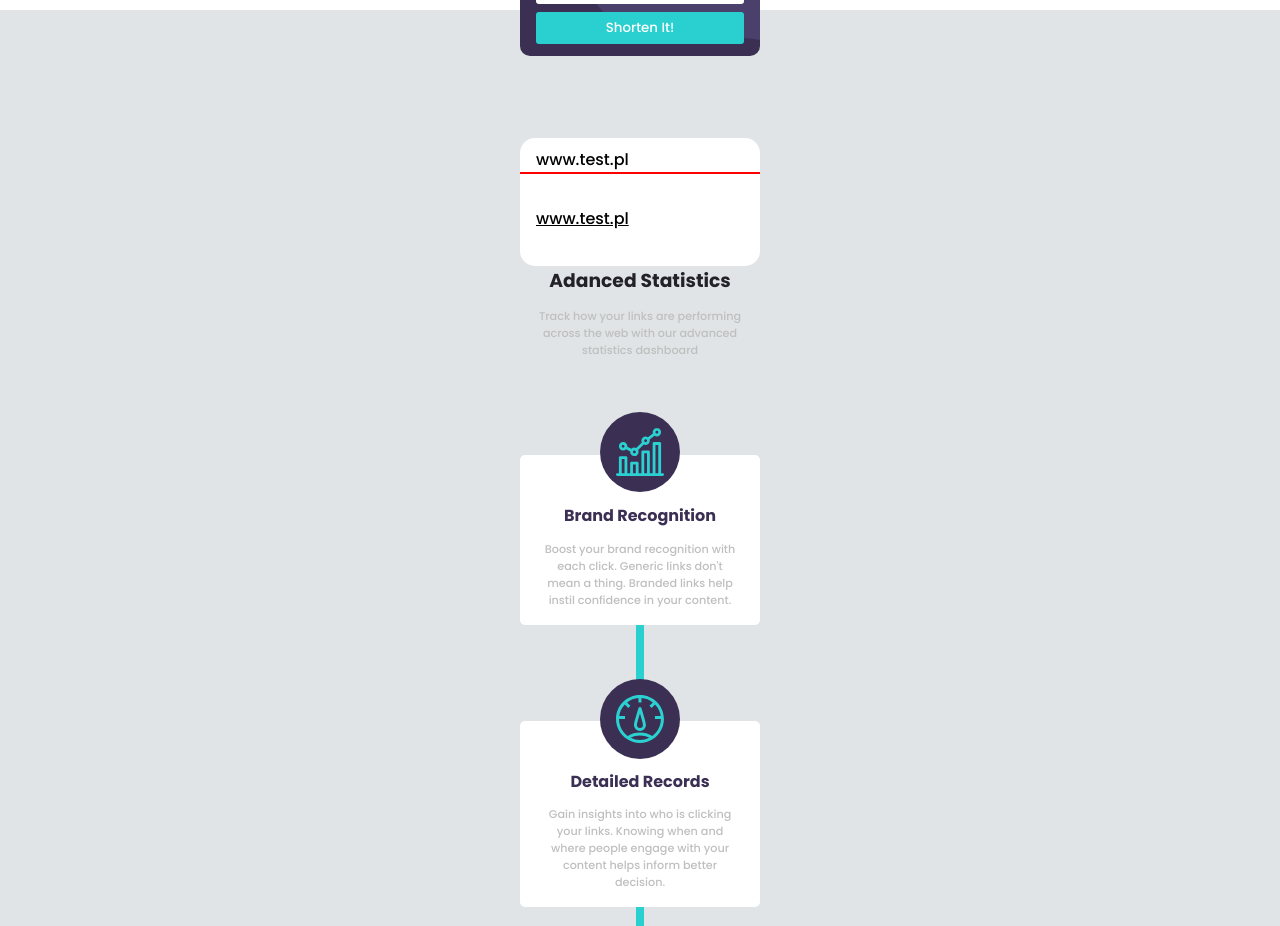
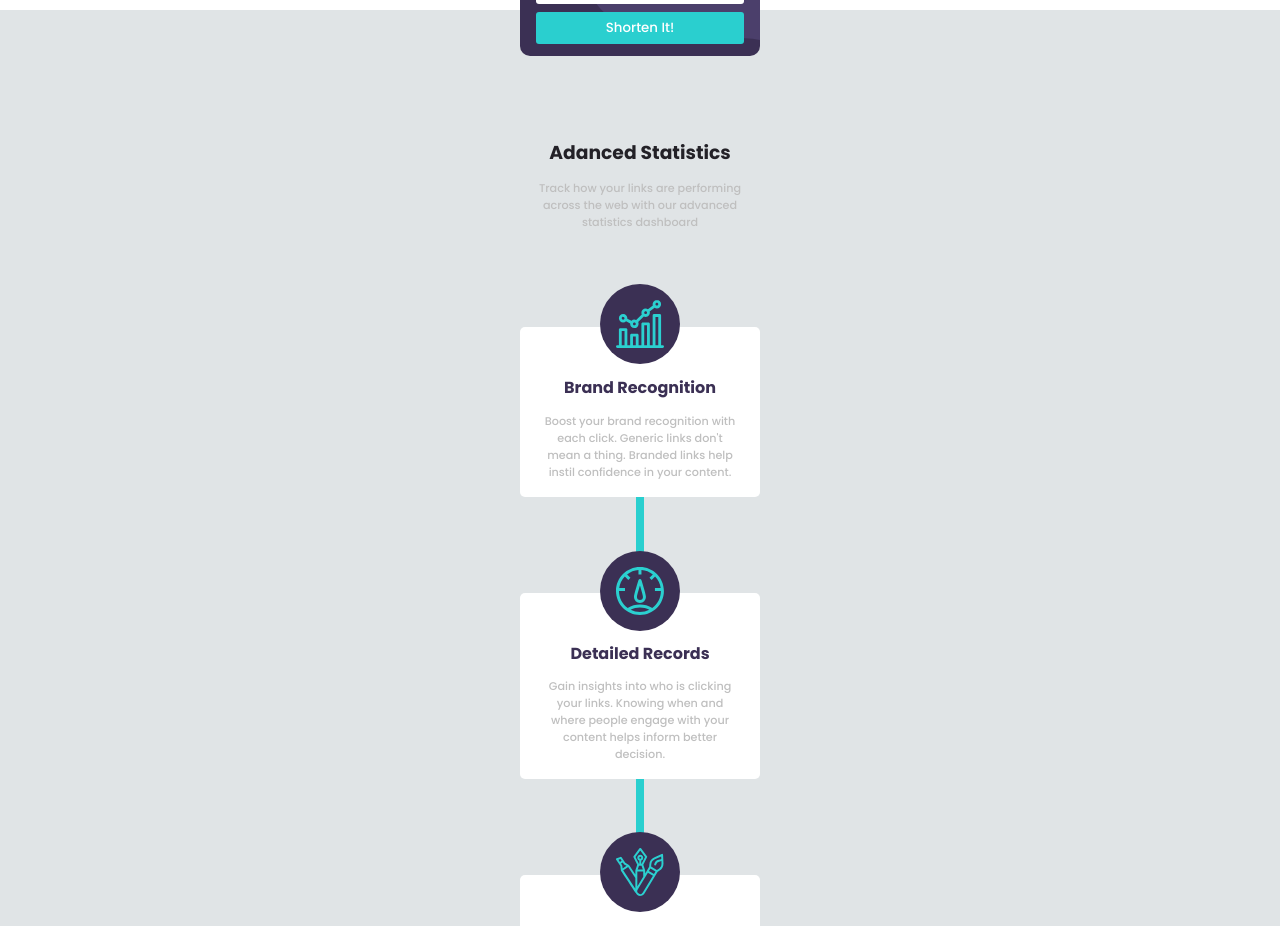
Before and after one commit to PiotrBablok/URLShorteningAPI, a React (Create React App) app: page / in a window 1280 px wide. Shown: the part 794-1720 px from the top of the page. Built offline with nearby package versions, Linux system fonts and the light colour scheme.

Commit message:
Remove dummy obj

```diff
--- a/src/Components/Main/Main.js
+++ b/src/Components/Main/Main.js
@@ -9,12 +9,7 @@ import Back from './Back/Back';
 
 import './Main.css'
 
-const LINKS = [
-    {
-        long: 'www.test.pl',
-        shorten: 'www.test.pl'
-    }];
-
+const LINKS = [];
 
 function Title() {
 
```
